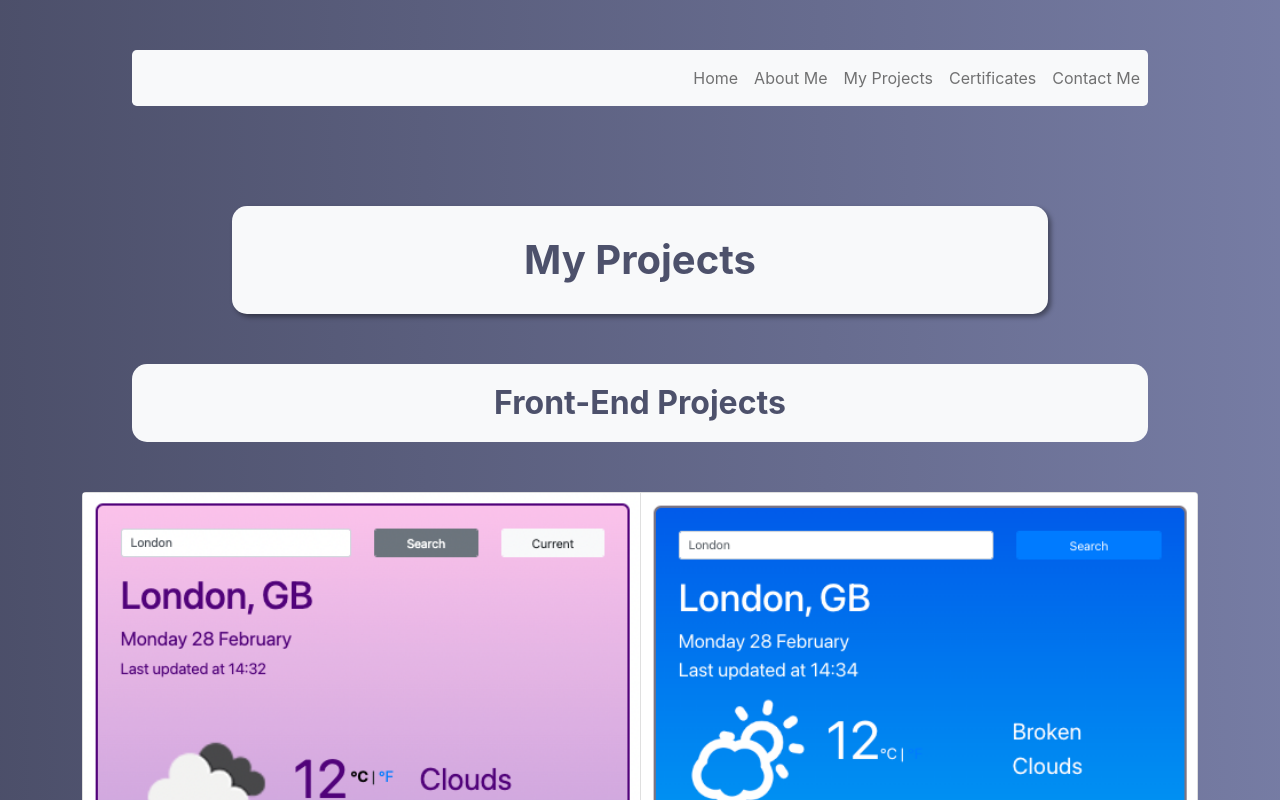
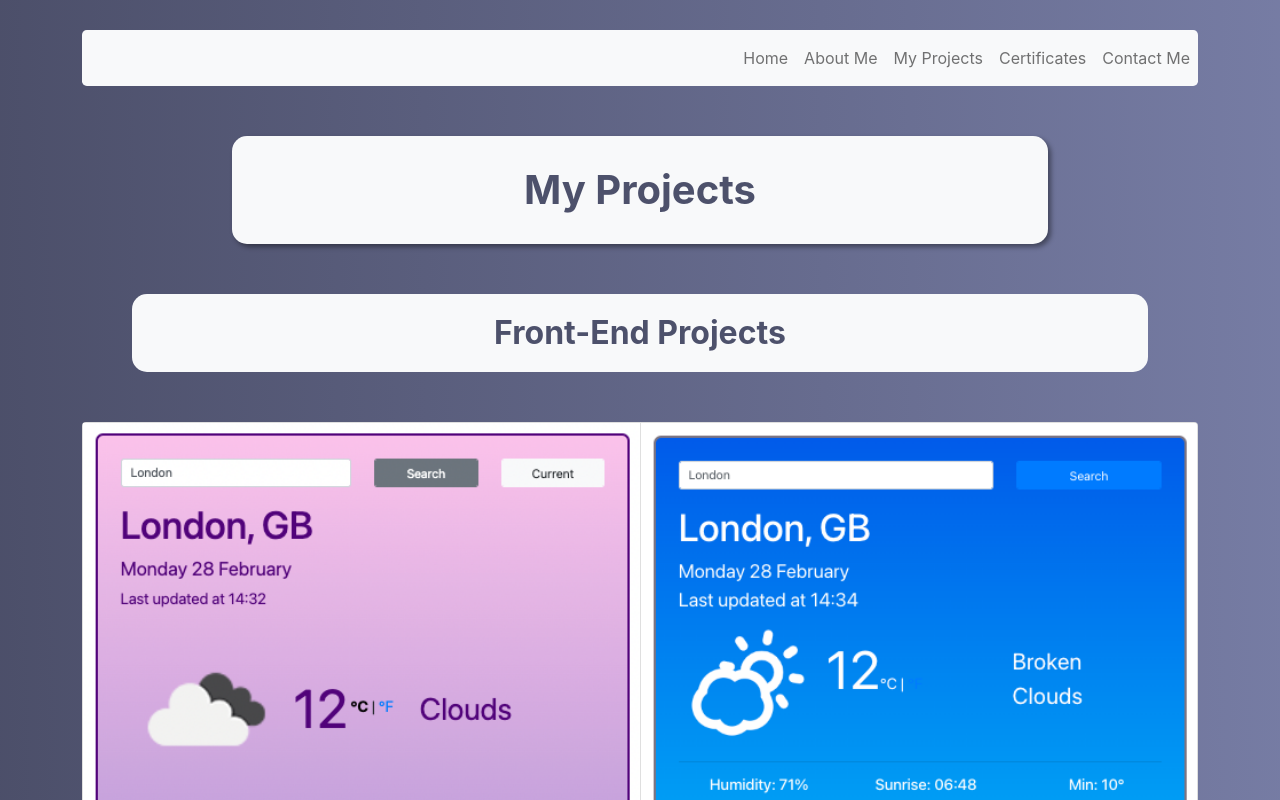
Before and after one commit to lucyjdev/portfolio-website, a React (Create React App) app: page /projects in a window 1280 px wide. Shown: the top 800 px of the page. Built offline with nearby package versions, Linux system fonts and the light colour scheme.

Commit message:
Amend css for navigation bar

```diff
--- a/src/App.css
+++ b/src/App.css
@@ -11,11 +11,11 @@ body {
 
 .NavigationItems {
   /* background-color: #90AACB; */
-  margin-top: 10px;
+  margin: 50px;
 }
 
 .Navigation-bar {
-  padding: 50px;
+  padding-top: 30px;
 }
 
 .Name {
```
